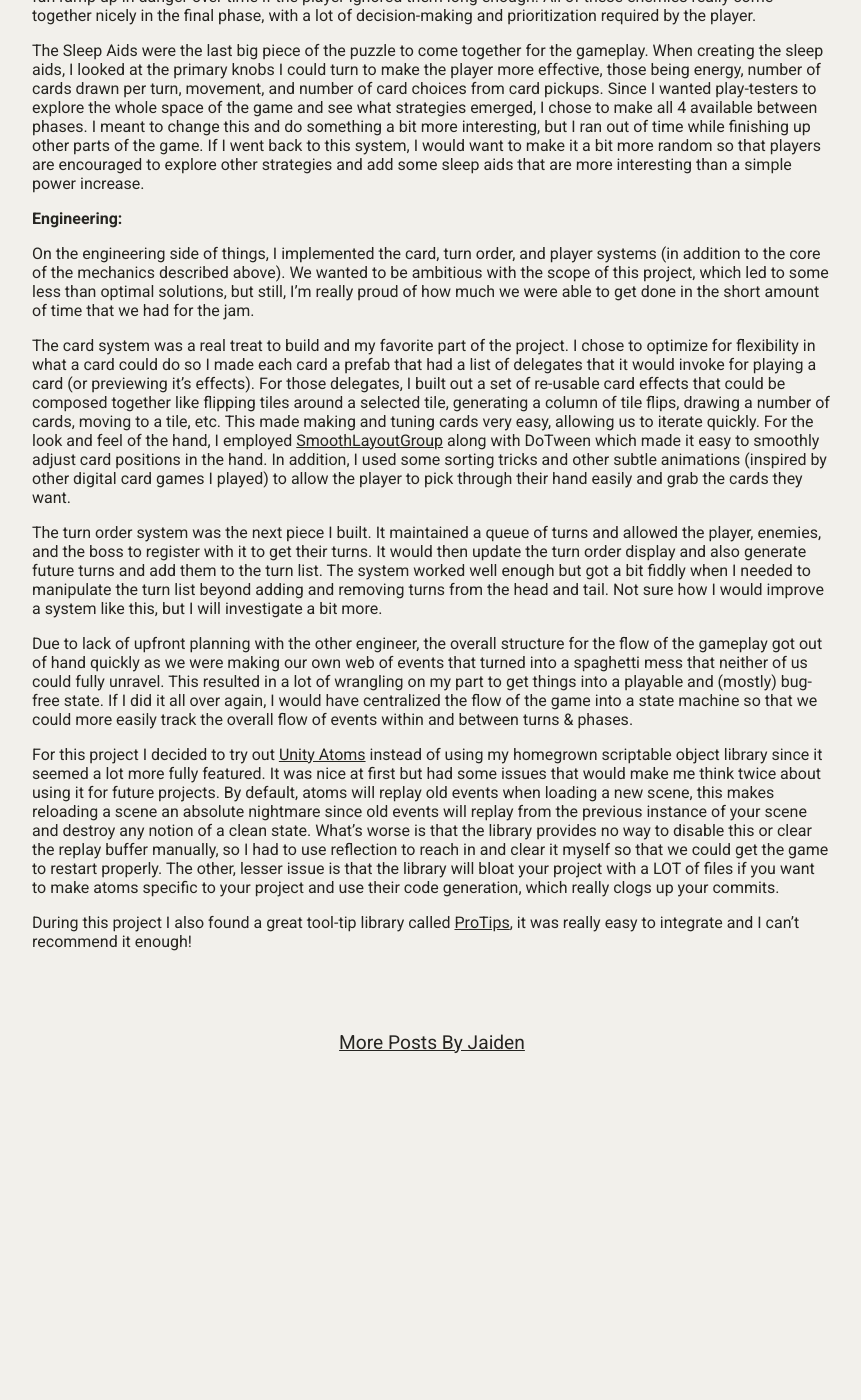
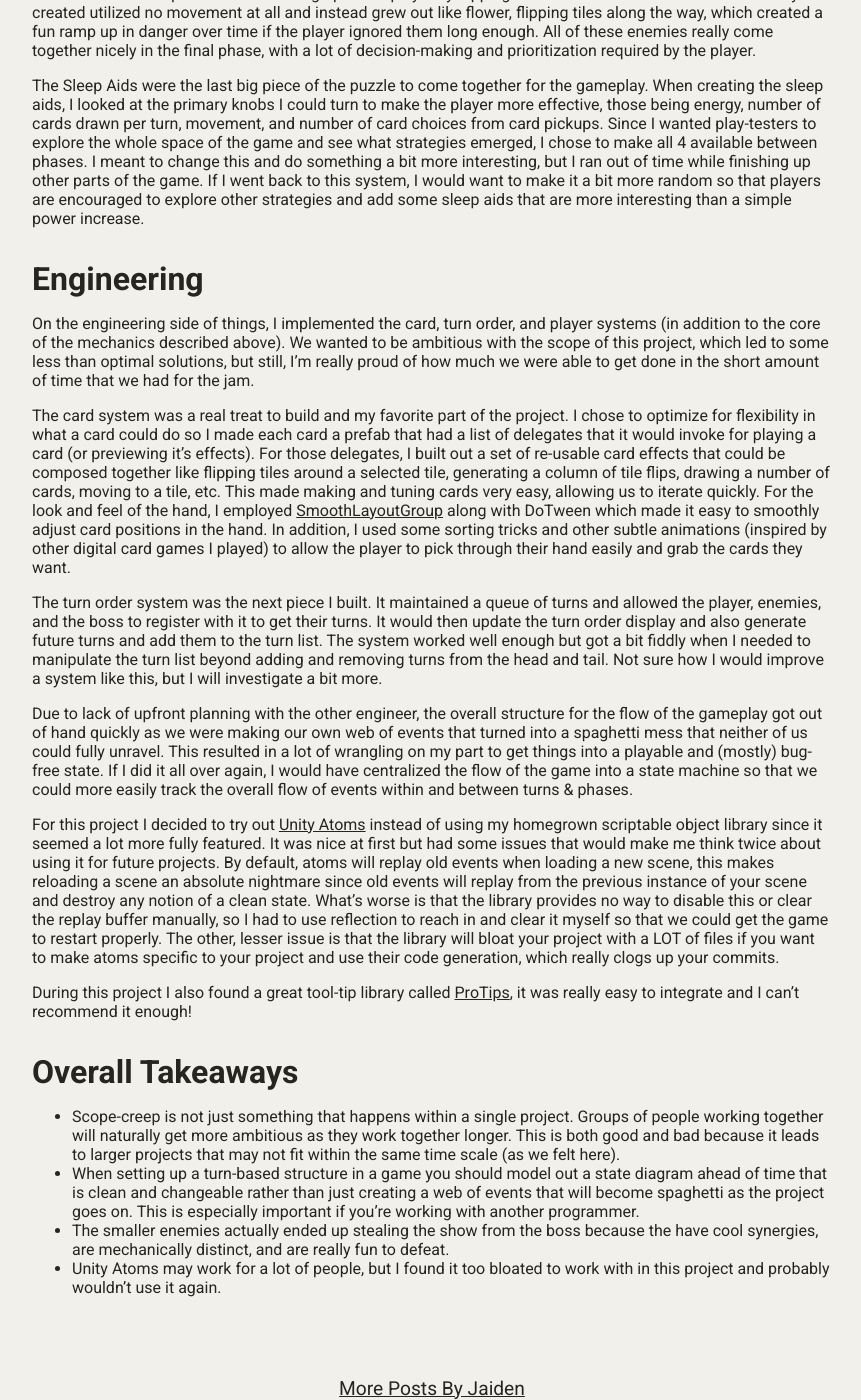
Before and after one commit to jaideng123/jaideng123.github.io, a Jekyll site: the page built from _posts/blogposts/2022-11-31-SleepSpaceRetro.md, in a window 1280 px wide and 1400 px high, scrolled down 2380 px. Shown: the whole window, without its empty margins (208-1069 px from the left). Built offline with Jekyll 4.4.1, drawn with Linux system fonts in a browser that asks for light colours; before the commit the page ends 3450 px from its top, so only the background shows below that; some of the changed text lies outside the part shown.

Commit message:
Tweaking old posts

```diff
--- a/_posts/blogposts/2022-11-31-SleepSpaceRetro.md
+++ b/_posts/blogposts/2022-11-31-SleepSpaceRetro.md
@@ -9,7 +9,7 @@ category: blog
 In August of 2022 we as Team Bouldy decided to get the band back together for a new project, so we registered for a slow jam with PigSquad.
 The jam itself provides both a technical and a creative theme, the technical for this jam being a Boss Fight, and the creative being Nightmares & Dreams. After some initial ideation we settled on the core theme of a plucky hero fighting an evil nightmare in a dream world to get to sleep and for the gameplay we decided we wanted to do something card-based on a hexagonal grid, with lots of inspiration from games we loved like Slay the Spire (Deck-Building) and Megaman Battle Network (Territory Control). We knew this would be a lot but we wanted to push ourselves after having done a lot of projects together to see what we could do (which we definitely did).
 
-**Gameplay Design:**
+# Gameplay Design
 
 With the themes and inspiration laid out, I began working on a rough concept for the gameplay. Because time was short, I decided that I didn't want to implement traditional RPG mechanics like damage, stats, etc. and instead focus mainly on territory control as the primary mechanic for the game.
 
@@ -33,7 +33,7 @@ Enemies came together at the last minute but ended up being one of the things pe
 
 The Sleep Aids were the last big piece of the puzzle to come together for the gameplay. When creating the sleep aids, I looked at the primary knobs I could turn to make the player more effective, those being energy, number of cards drawn per turn, movement, and number of card choices from card pickups. Since I wanted play-testers to explore the whole space of the game and see what strategies emerged, I chose to make all 4 available between phases. I meant to change this and do something a bit more interesting, but I ran out of time while finishing up other parts of the game. If I went back to this system, I would want to make it a bit more random so that players are encouraged to explore other strategies and add some sleep aids that are more interesting than a simple power increase.
 
-**Engineering:**
+# Engineering
 
 On the engineering side of things, I implemented the card, turn order, and player systems (in addition to the core of the mechanics described above). We wanted to be ambitious with the scope of this project, which led to some less than optimal solutions, but still, I'm really proud of how much we were able to get done in the short amount of time that we had for the jam.
 
@@ -46,3 +46,9 @@ Due to lack of upfront planning with the other engineer, the overall structure f
 For this project I decided to try out [Unity Atoms](https://unity-atoms.github.io/unity-atoms/) instead of using my homegrown scriptable object library since it seemed a lot more fully featured. It was nice at first but had some issues that would make me think twice about using it for future projects. By default, atoms will replay old events when loading a new scene, this makes reloading a scene an absolute nightmare since old events will replay from the previous instance of your scene and destroy any notion of a clean state. What's worse is that the library provides no way to disable this or clear the replay buffer manually, so I had to use reflection to reach in and clear it myself so that we could get the game to restart properly. The other, lesser issue is that the library will bloat your project with a LOT of files if you want to make atoms specific to your project and use their code generation, which really clogs up your commits.
 
 During this project I also found a great tool-tip library called [ProTips](https://assetstore.unity.com/packages/tools/gui/protips-tooltip-system-44361), it was really easy to integrate and I can't recommend it enough!
+
+# Overall Takeaways
+* Scope-creep is not just something that happens within a single project. Groups of people working together will naturally get more ambitious as they work together longer. This is both good and bad because it leads to larger projects that may not fit within the same time scale (as we felt here).
+* When setting up a turn-based structure in a game you should model out a state diagram ahead of time that is clean and changeable rather than just creating a web of events that will become spaghetti as the project goes on. This is especially important if you're working with another programmer.
+* The smaller enemies actually ended up stealing the show from the boss because the have cool synergies, are mechanically distinct, and are really fun to defeat.
+* Unity Atoms may work for a lot of people, but I found it too bloated to work with in this project and probably wouldn't use it again.
```
Also changed, not shown: _posts/blogposts/2021-07-12-DeepDigPizzaRetro.md (+2 -2 lines), _posts/blogposts/2022-01-18-ReboundRetro.md (+3 -4 lines), _posts/blogposts/2023-10-11-ClawAndOrderRetro.md (+12 -5 lines).
